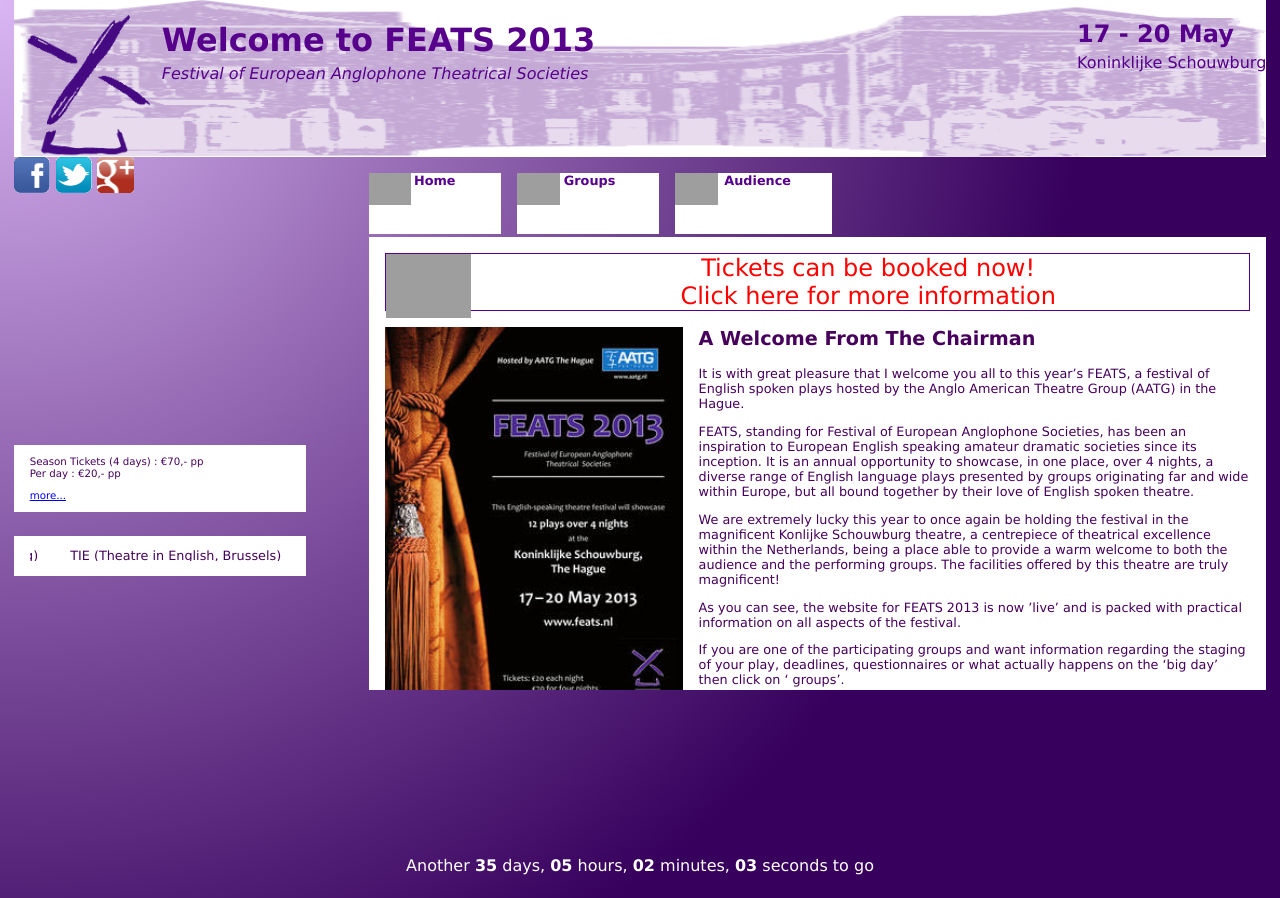
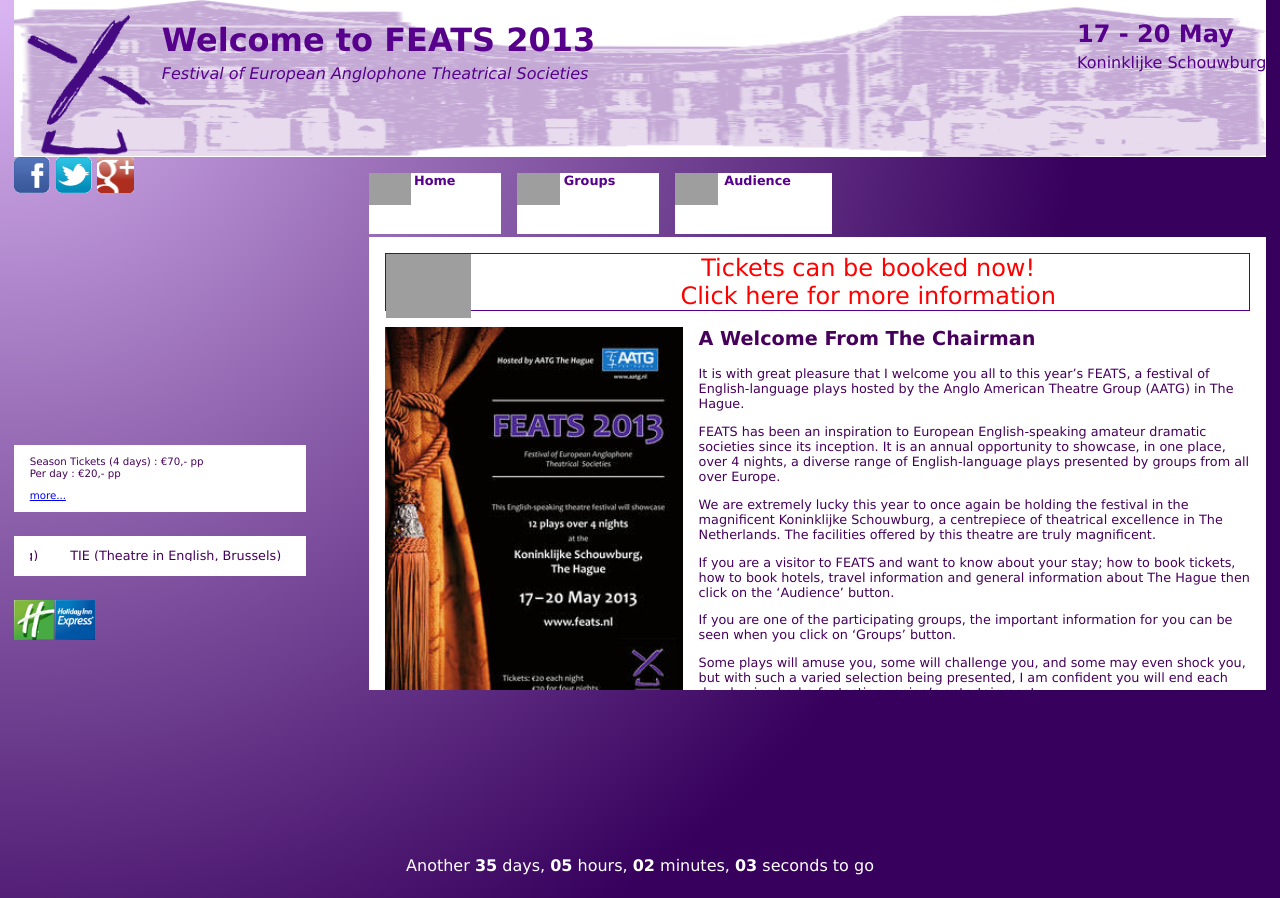
Before and after one commit to paysdoc/feats, a PHP site: page / in a window 1280 px wide. Run offline with PHP 8.4, Linux system fonts and the light colour scheme; some libraries are stand-ins or nearby versions; grey boxes are pictures that could not be loaded.

Commit message:
Holiday inn link

```diff
--- a/domains/feats.nl/public_html/css/feats.css
+++ b/domains/feats.nl/public_html/css/feats.css
@@ -169,6 +169,10 @@ body {
 	font-size: 0.8rem;
     cursor: pointer;
 }
+#HolidayInn {
+    height: 2.5rem;
+    margin: 1.5rem 0 0 0;
+}
 .logo {
 	float:left
 }
--- a/domains/feats.nl/public_html/home.html
+++ b/domains/feats.nl/public_html/home.html
@@ -1,32 +1,15 @@
-<div class="notice clickable" onclick="doAjax('tickets.html', '');"><img src="img/tickets.svg" alt="tickets" />Tickets can be booked now! <br/>Click here for more information</div><img src="/img/poster.jpg"/><h2>A Welcome From The Chairman</h2><p>It is with great pleasure that I welcome you all to this year’s FEATS, a festival of English spoken plays
-    hosted by the Anglo American Theatre Group (AATG) in the Hague.
-    </p><p>
-    FEATS, standing for Festival of European Anglophone Societies, has been an inspiration to European
-    English speaking amateur dramatic societies since its inception. It is an annual opportunity to
-    showcase, in one place, over 4 nights, a diverse range of English language plays presented by groups
-    originating far and wide within Europe, but all bound together by their love of English spoken
-    theatre.
+<div class="notice clickable" onclick="doAjax('tickets.html', '');"><img src="img/tickets.svg" alt="tickets" />Tickets can be booked now! <br/>Click here for more information</div><img src="/img/poster.jpg"/><h2>A Welcome From The Chairman</h2><p>It is with great pleasure that I welcome you all to this year’s FEATS, a festival of English-language plays hosted by the Anglo American Theatre Group (AATG) in The Hague.
+       </p><p>
+    FEATS has been an inspiration to European English-speaking amateur dramatic societies since its inception. It is an annual opportunity to showcase, in one place, over 4 nights, a diverse range of English-language plays presented by groups from all over Europe.
 </p><p>
-    We are extremely lucky this year to once again be holding the festival in the magnificent Konlijke
-    Schouwburg theatre, a centrepiece of theatrical excellence within the Netherlands, being a place
-    able to provide a warm welcome to both the audience and the performing groups. The facilities
-    offered by this theatre are truly magnificent!
+    We are extremely lucky this year to once again be holding the festival in the magnificent Koninklijke Schouwburg, a centrepiece of theatrical excellence in The Netherlands. The facilities offered by this theatre are truly magnificent.
 </p><p>
-    As you can see, the website for FEATS 2013 is now ’live’ and is packed with practical information on
-    all aspects of the festival.
+    If you are a visitor to FEATS and want to know about your stay; how to book tickets, how to book hotels, travel information and general information about The Hague then click on the ‘Audience’ button.
 </p><p>
-    If you are one of the participating groups and want information regarding the staging of your play,
-    deadlines, questionnaires or what actually happens on the ‘big day’ then click on ‘ groups’.
+    If you are one of the participating groups, the important information for you can be seen when you click on ‘Groups’ button.
 </p><p>
-    If you are a visitor to FEATS and want to know about your stay; how to book tickets, how to book
-    hotels, travel information and general information about the Hague then click on ‘Audience’ .
+    Some plays will amuse you, some will challenge you, and some may even shock you, but with such a varied selection being presented, I am confident you will end each day, having had a fantastic evening’s entertainment.
 </p><p>
-    Don’t miss this opportunity to experience a truly unique festival.
-</p><p>
-    Some plays will amuse you; some will challenge you, and some may even shock you, but with such
-    a varied selection being presented, I am confident you will end each day, having had a fantastic
-    evening’s entertainment.
-</p><p>
-    John Hall
-</p><p>
-    Chairman FEATS 2013 organising committee</p></div>
+    John Hall <br/>
+    Chairman FEATS 2013 organising committee
+</p>
--- a/domains/feats.nl/public_html/index.html
+++ b/domains/feats.nl/public_html/index.html
@@ -117,6 +117,7 @@
 					</ul>
 				</div>
 			</div>
+            <div><div id="HolidayInn"><a href="http://www.ihg.com/holidayinnexpress/hotels/us/en/the-hague/hagms/hoteldetail" target="_blank"><img src="img/holidayInnLogo.png" alt="holiday inn logo" height="100%"></a></div></div>
 		</div>
 	</div>
 	<div id="Bottom">
```
Also changed, not shown: domains/feats.nl/public_html/img/holidayInnLogo.png (added).
